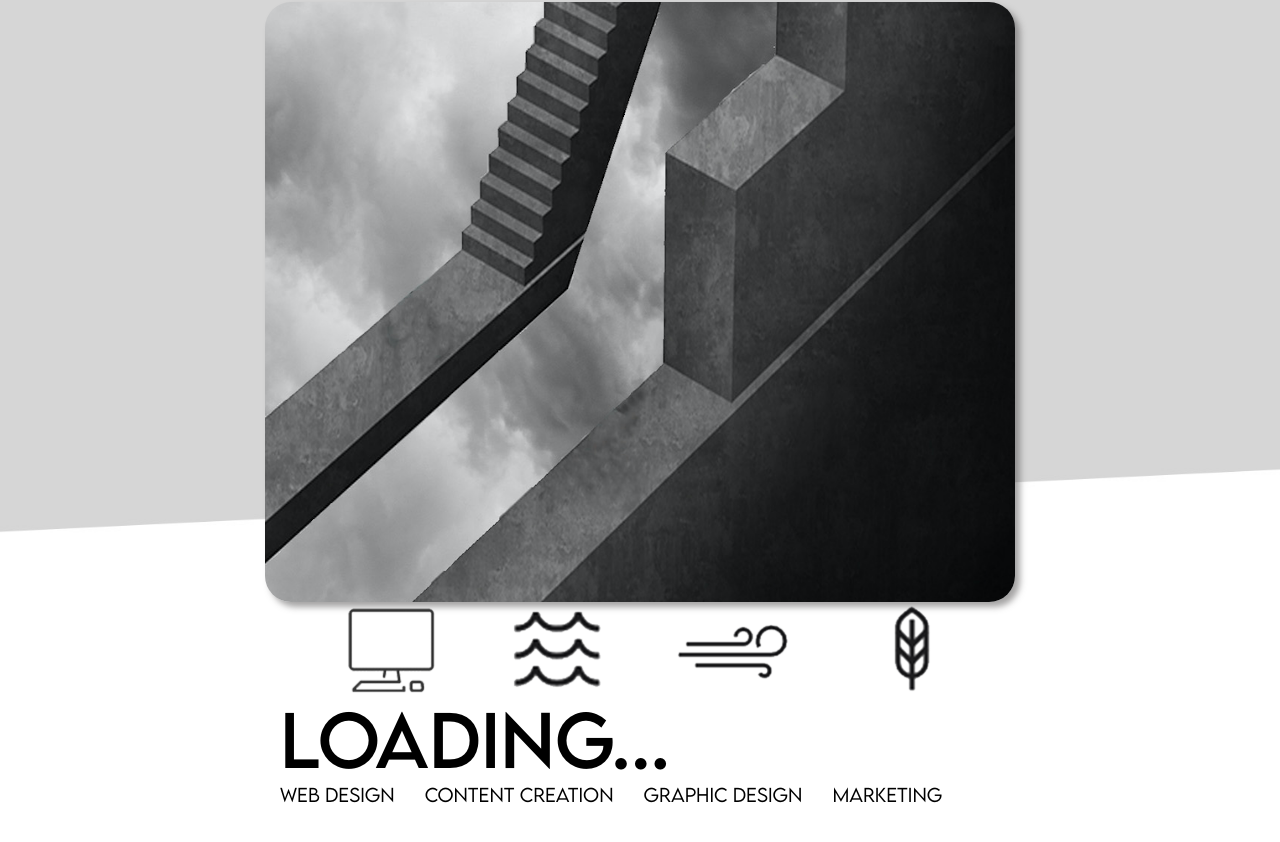
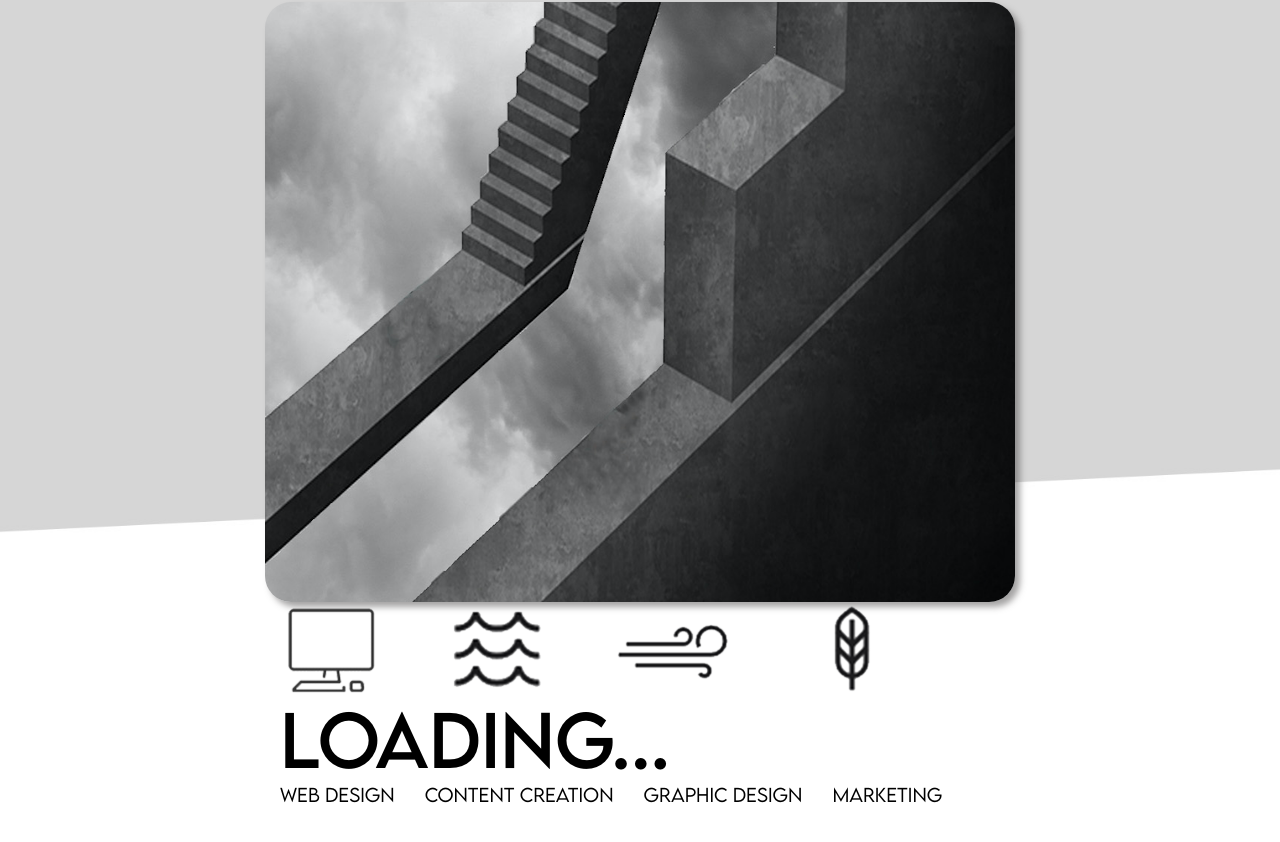
Before and after one commit to earthctzn/vlass-fe, a React (Create React App) app: page / in a window 1280 px wide. Shown: the part 298-1140 px from the top of the page. Built offline with nearby package versions, Linux system fonts and the light colour scheme; no server answers.

Commit message:
testing alignment for about page.

```diff
--- a/src/components/About.js
+++ b/src/components/About.js
@@ -10,8 +10,9 @@ export default function About({ title, content, loading }) {
   return (
     <div className={"section"}>
       <Container className="section-content" id="about">
-        <img src={wwd} id="wwd" alt="stock graphic"></img>
+
         <Container id="wwd-content" >
+          <img src={wwd} id="wwd" alt="stock graphic"></img>
             {loading}
             <Row className="abt">
               <Col id="wwd-col" md="auto" >WEB DESIGN</Col>
```
